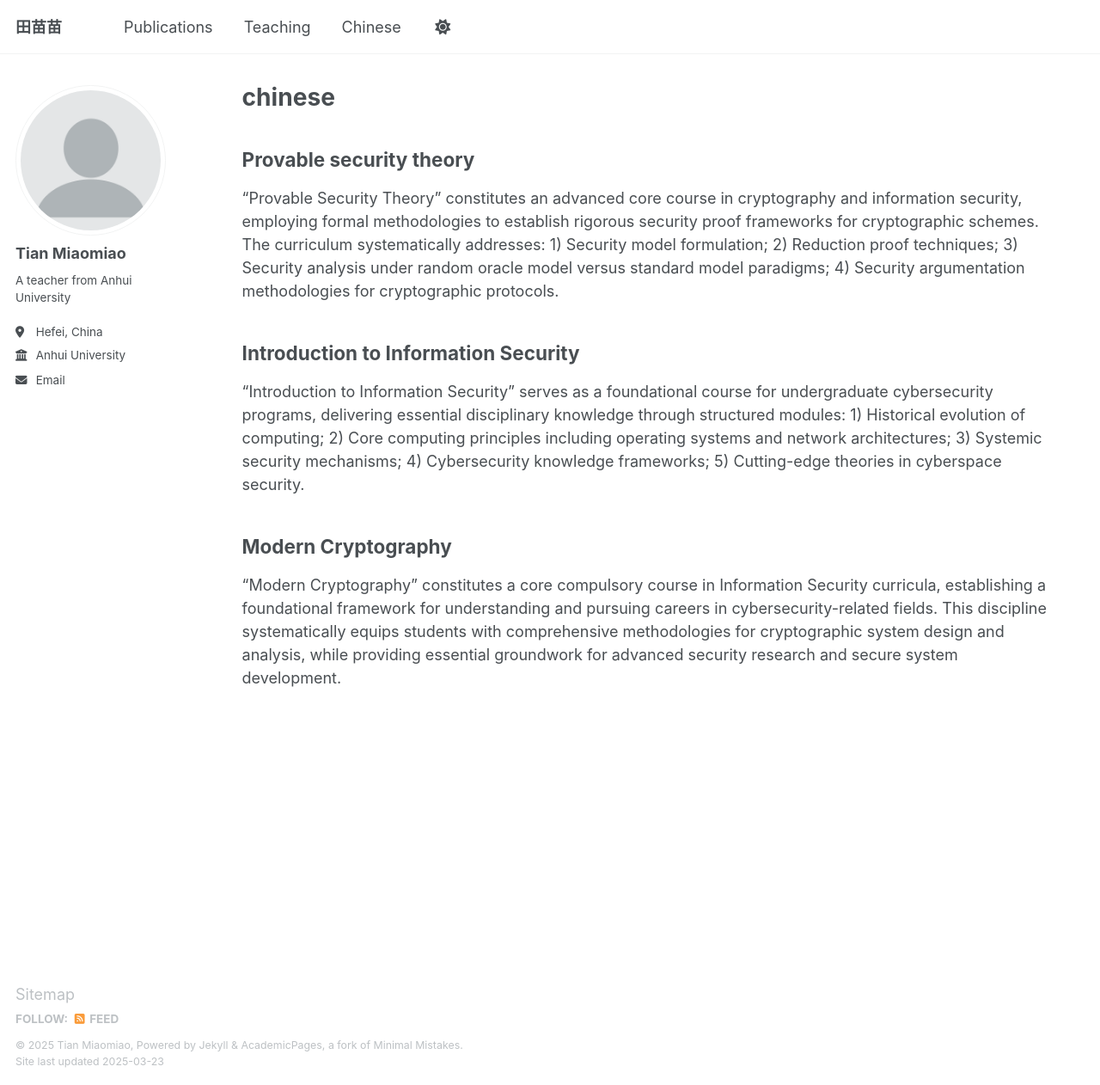
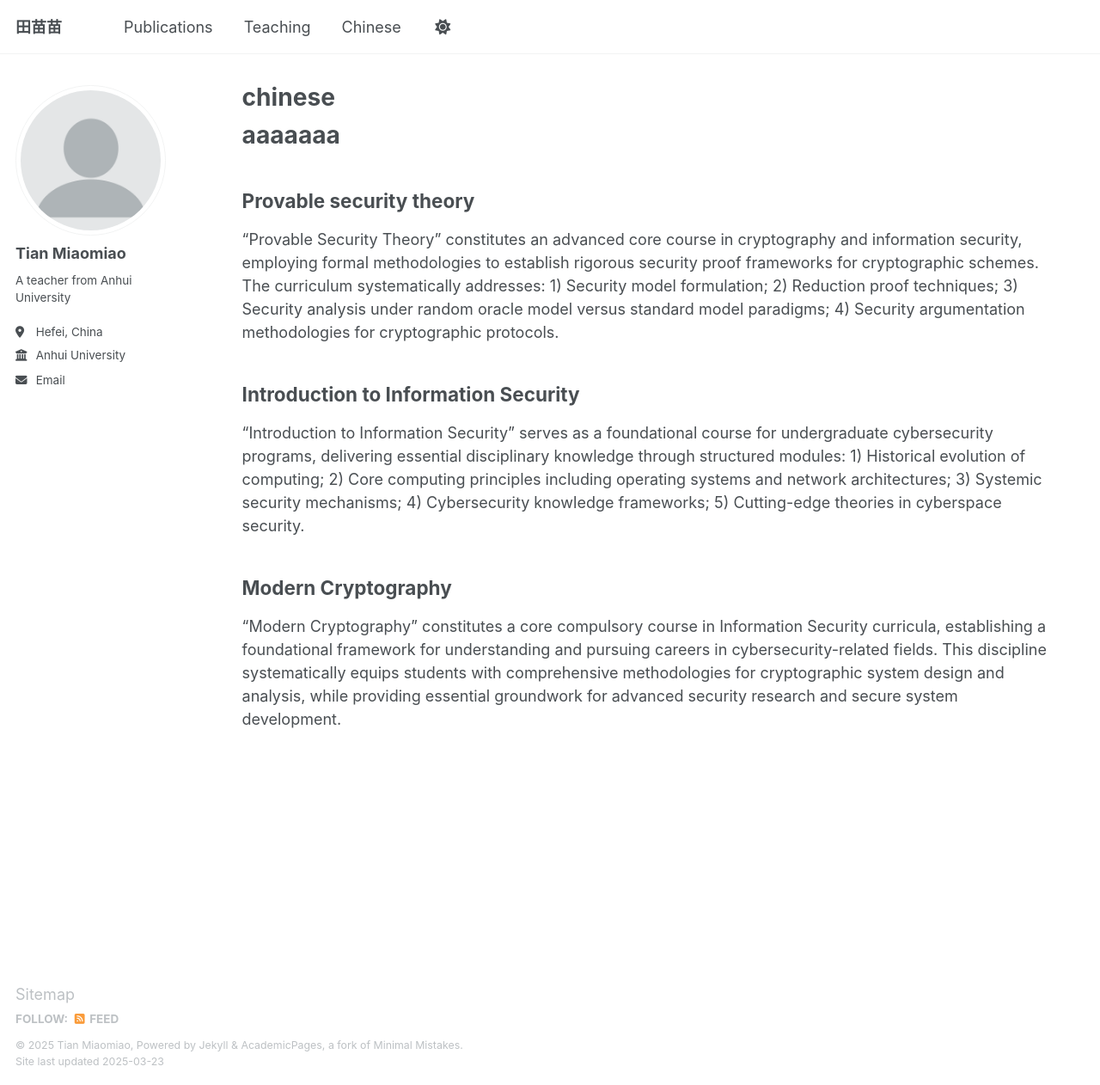
Before and after one commit to dmtian/dmtian.github.io, a Jekyll site: the page built from _pages/chinese.html, in a window 1280 px wide and 1262 px high. Shown: the whole window at 86% size. Built offline with Jekyll 4.4.1, drawn with Linux system fonts in a browser that asks for light colours.

Commit message:
Update chinese.html

```diff
--- a/_pages/chinese.html
+++ b/_pages/chinese.html
@@ -4,7 +4,7 @@ title: "chinese"
 permalink: /chinese/
 author_profile: true
 ---
-
+<h1>aaaaaaa</h1>
 {% include base_path %}
 
 {% for post in site.teaching reversed %}
```
